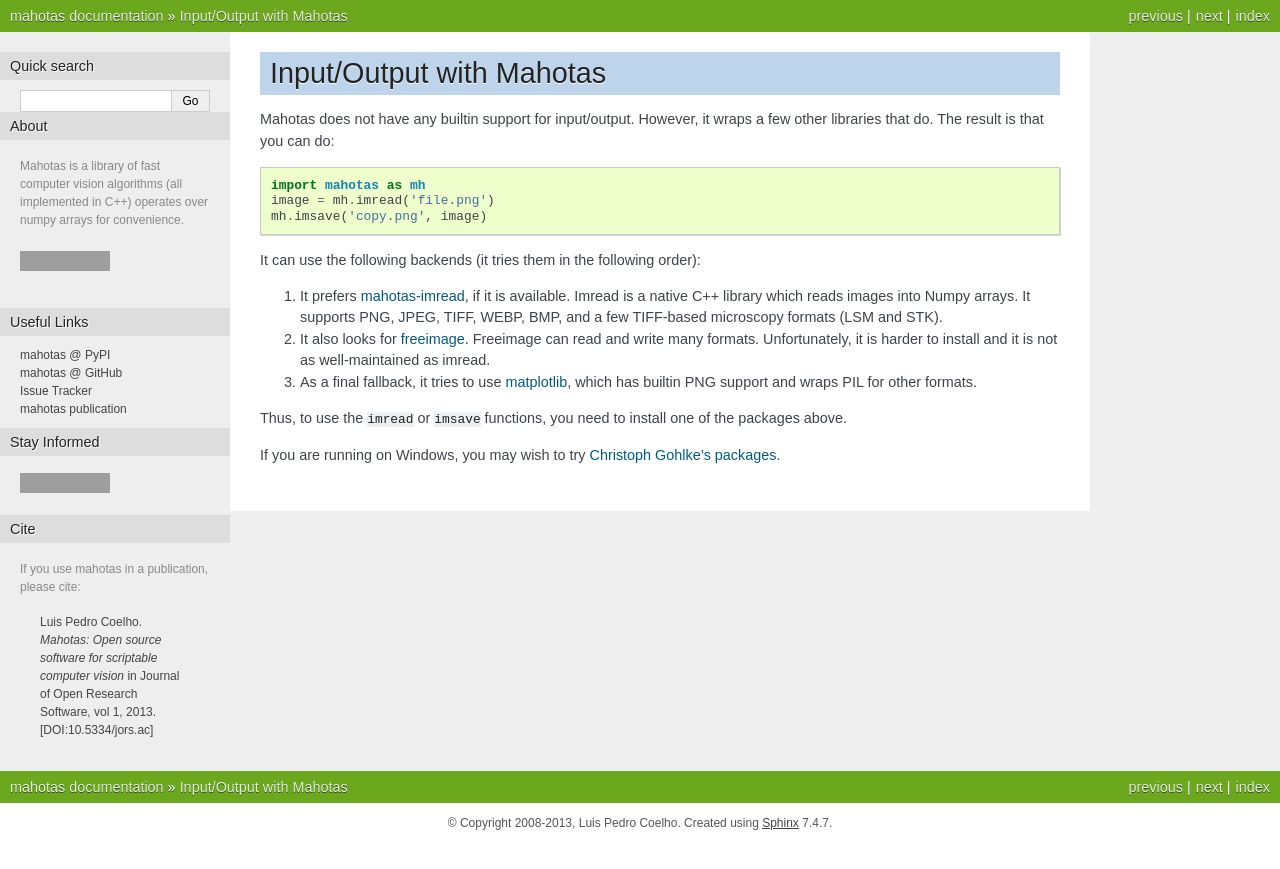
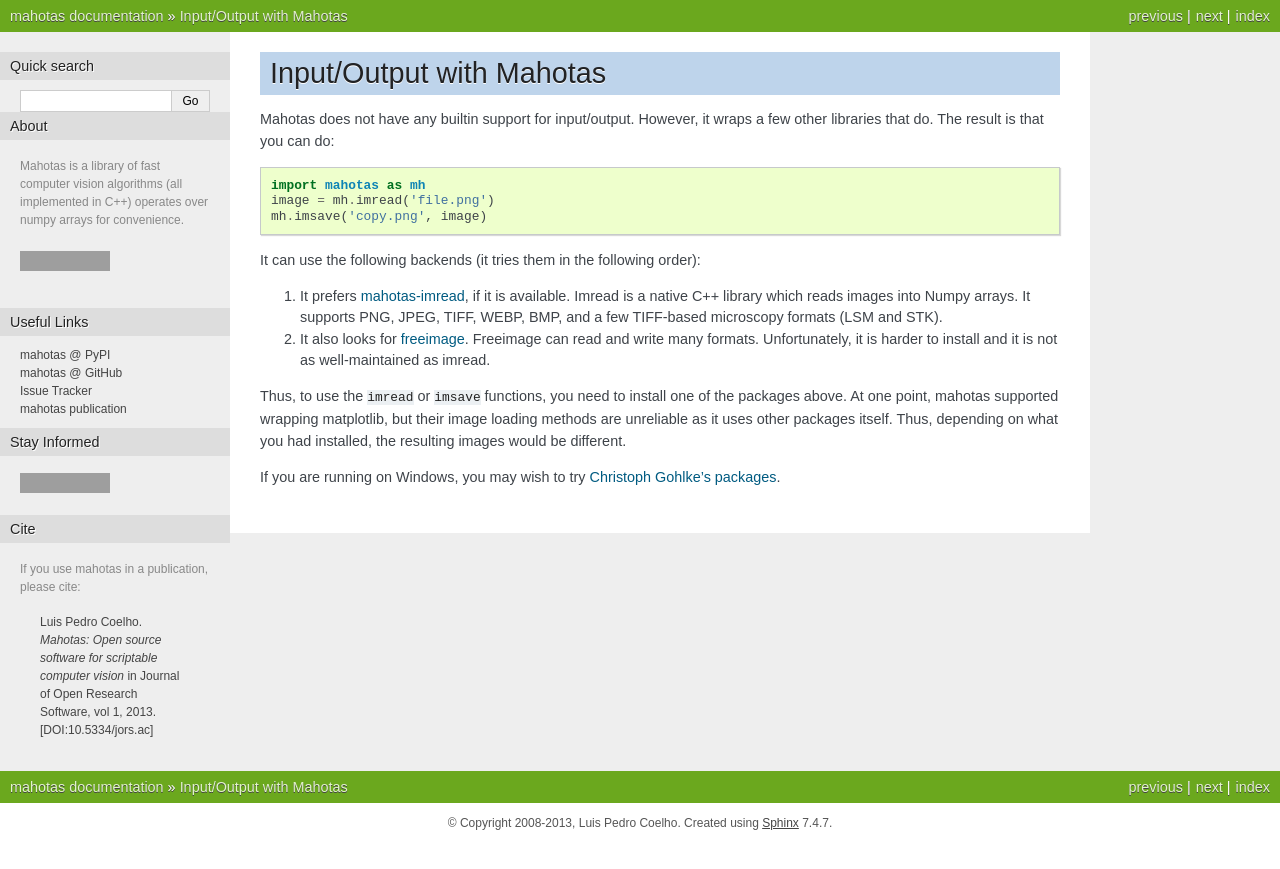
Before and after one commit to luispedro/mahotas, a Sphinx documentation site: the page built from docs/source/io.rst, in a window 1280 px wide, cut to the strip 0-869 px from the top of the page. Built offline with Sphinx 7.4.7, drawn with Linux system fonts in a browser that asks for light colours; formulas are drawn with MathJax 3; the version number could not be read and is left out; grey boxes are pictures that could not be loaded.

Commit message:
DOC Explain why matplotlib was removed

```diff
--- a/docs/source/io.rst
+++ b/docs/source/io.rst
@@ -20,12 +20,11 @@
     Freeimage can read and write many formats. Unfortunately, it is harder to
     install and it is not as well-maintained as imread.
 
-3.  As a final fallback, it tries to use `matplotlib
-    <http://matplotlib.org/>`__, which has builtin PNG support and wraps PIL
-    for other formats.
-
 Thus, to use the ``imread`` or ``imsave`` functions, you need to install one of
-the packages above.
+the packages above. At one point, mahotas supported wrapping matplotlib, but
+their image loading methods are unreliable as it uses other packages itself.
+Thus, depending on what you had installed, the resulting images would be
+different.
 
 If you are running on Windows, you may wish to try `Christoph Gohlke's packages
 <http://www.lfd.uci.edu/~gohlke/pythonlibs/#mahotas>`__.
```
